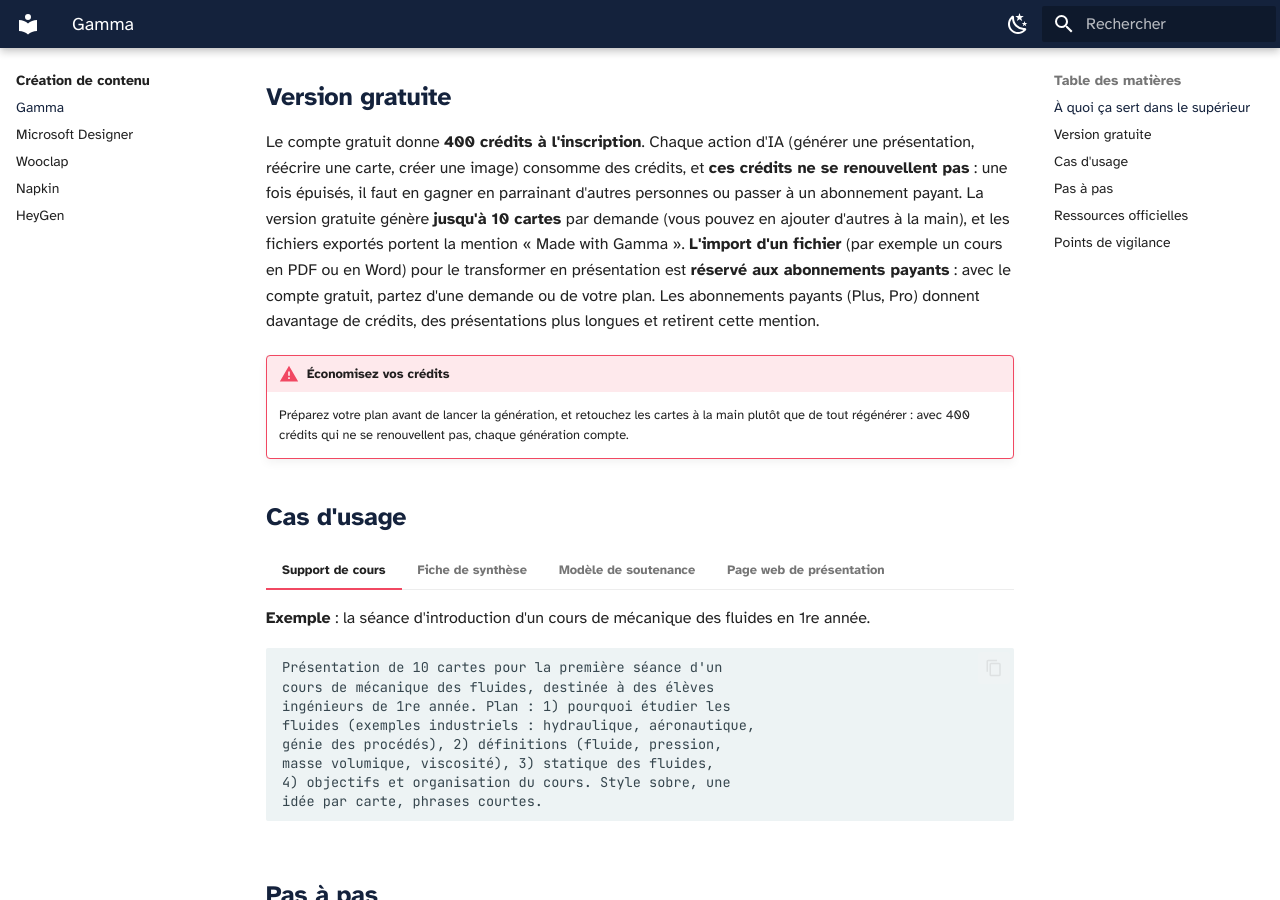
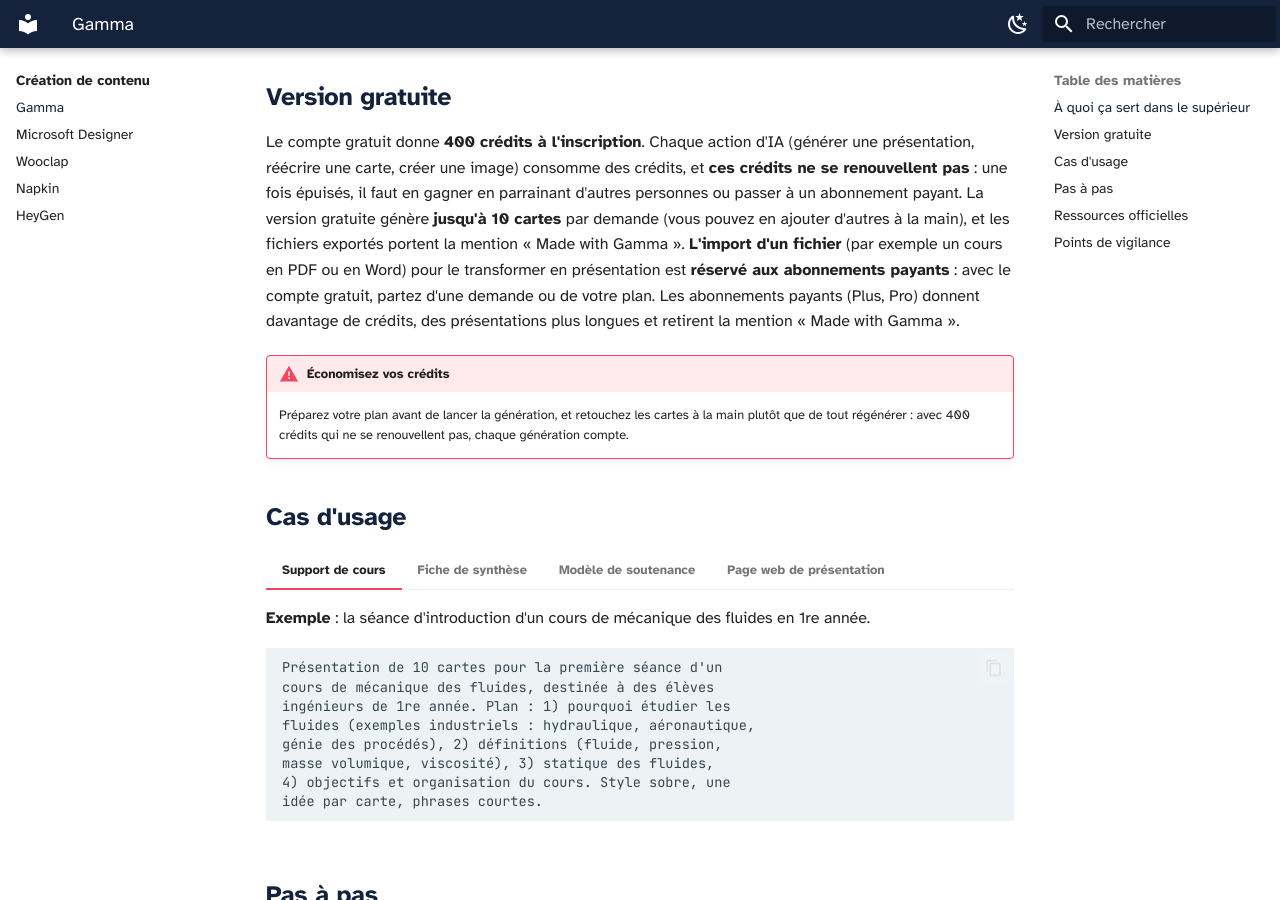
Before and after one commit to Celine-ferrier/Boite-outils-IA, an MkDocs documentation site: the page built from docs/creation/gamma.md, in a window 1280 px wide and 900 px high, scrolled down 787 px. Built offline with MkDocs 1.6.1 and Material for MkDocs 9.7.7, drawn with Linux system fonts in a browser that asks for light colours.

Commit message:
Fiche Gamma : précision sur la mention Made with Gamma
Co-Authored-By: Claude Opus 5.5 <noreply@anthropic.com>
Claude-Session: https://claude.ai/code/session_01ADR9hzhyEw6Dc3N18BUyt5

```diff
--- a/docs/creation/gamma.md
+++ b/docs/creation/gamma.md
@@ -20,7 +20,7 @@
 
 ## Version gratuite
 
-Le compte gratuit donne **400 crédits à l'inscription**. Chaque action d'IA (générer une présentation, réécrire une carte, créer une image) consomme des crédits, et **ces crédits ne se renouvellent pas** : une fois épuisés, il faut en gagner en parrainant d'autres personnes ou passer à un abonnement payant. La version gratuite génère **jusqu'à 10 cartes** par demande (vous pouvez en ajouter d'autres à la main), et les fichiers exportés portent la mention « Made with Gamma ». **L'import d'un fichier** (par exemple un cours en PDF ou en Word) pour le transformer en présentation est **réservé aux abonnements payants** : avec le compte gratuit, partez d'une demande ou de votre plan. Les abonnements payants (Plus, Pro) donnent davantage de crédits, des présentations plus longues et retirent cette mention.
+Le compte gratuit donne **400 crédits à l'inscription**. Chaque action d'IA (générer une présentation, réécrire une carte, créer une image) consomme des crédits, et **ces crédits ne se renouvellent pas** : une fois épuisés, il faut en gagner en parrainant d'autres personnes ou passer à un abonnement payant. La version gratuite génère **jusqu'à 10 cartes** par demande (vous pouvez en ajouter d'autres à la main), et les fichiers exportés portent la mention « Made with Gamma ». **L'import d'un fichier** (par exemple un cours en PDF ou en Word) pour le transformer en présentation est **réservé aux abonnements payants** : avec le compte gratuit, partez d'une demande ou de votre plan. Les abonnements payants (Plus, Pro) donnent davantage de crédits, des présentations plus longues et retirent la mention « Made with Gamma ».
 
 !!! warning "Économisez vos crédits"
     Préparez votre plan avant de lancer la génération, et retouchez les cartes à la main plutôt que de tout régénérer : avec 400 crédits qui ne se renouvellent pas, chaque génération compte.
```
